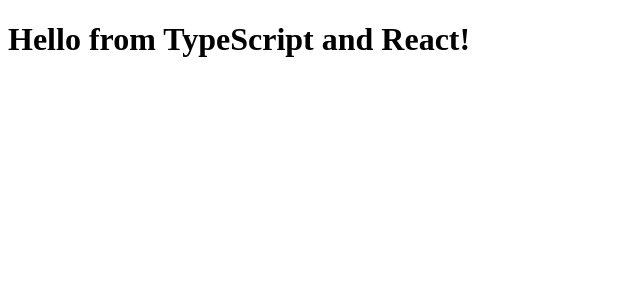
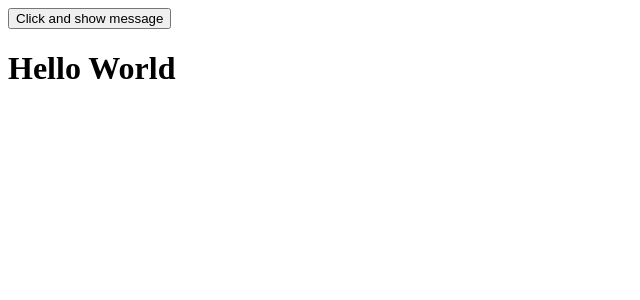
Before and after one commit to alicankahramaner/react-example, a React app: page / in a window 1280 px wide. Shown: the top 300 px of the page, without its empty margins (0-640 px from the left). Built offline with nearby package versions, Linux system fonts and the light colour scheme.

Commit message:
Redux structure implemented and example developed

```diff
--- a/package.json
+++ b/package.json
@@ -20,11 +20,14 @@
     "html-webpack-plugin": "^3.2.0",
     "react": "^16.7.0",
     "react-dom": "^16.7.0",
+    "react-redux": "^6.0.0",
+    "redux": "^4.0.1",
     "webpack": "^4.27.1",
-    "webpack-dev-server": "^3.1.10",
+    "webpack-dev-server": "^3.1.14",
     "webpack-merge": "^4.1.5"
   },
   "devDependencies": {
+    "@types/react-redux": "^6.0.12",
     "awesome-typescript-loader": "^5.2.1",
     "react-hot-loader": "^4.6.3",
     "source-map-loader": "^0.2.4",
--- a/src/Components/Hello.tsx
+++ b/src/Components/Hello.tsx
@@ -1,11 +1,36 @@
 import * as React from "react";
+import { connect } from "react-redux";
+import { iHelloProps } from "./iHello";
+import { sayHello } from "../State/Hello/actions";
 
-export interface HelloProps { compiler: string; framework: string; }
+class HelloComponent extends React.Component<iHelloProps, {}> {
+    messageShowButton(): any {
+        if (this.props.isMessageShow) {
+            return null;
+        }
 
-// 'HelloProps' describes the shape of props.
-// State is never set so we use the '{}' type.
-export class Hello extends React.Component<HelloProps, {}> {
+        return (
+            <button onClick={this.props.sayHello}>Click and show message</button>
+        );
+    }
+
     render() {
-        return <h1>Hello from {this.props.compiler} and {this.props.framework}!</h1>;
+        return (
+            <div>
+                {this.messageShowButton()}
+                <h1>{this.props.message}</h1>
+            </div>
+        );
     }
 }
+
+const mapStateToProps = (state: any) => ({
+    message: state.hello.message,
+    isMessageShow: state.hello.isMessageShow
+});
+
+const mapDispatchToProps = (dispatch: any) => ({
+    sayHello: () => { dispatch(sayHello()) }
+});
+
+export const Hello = connect(mapStateToProps, mapDispatchToProps)(HelloComponent)
--- /dev/null
+++ b/src/Components/iHello.ts
@@ -0,0 +1,5 @@
+import { iHello } from "../State/Hello/interface";
+
+export interface iHelloProps extends iHello {
+    sayHello: () => void;
+}
--- /dev/null
+++ b/src/State/Hello/actions.ts
@@ -0,0 +1,5 @@
+import { helloTypes } from "./types";
+
+export const sayHello = () => ({
+    type: helloTypes.sayHello
+});
--- /dev/null
+++ b/src/State/Hello/interface.ts
@@ -0,0 +1,4 @@
+export interface iHello {
+    message: string,
+    isMessageShow: boolean
+}
--- /dev/null
+++ b/src/State/Hello/reducer.ts
@@ -0,0 +1,20 @@
+import { iHello } from "./interface";
+import { helloState } from "./state";
+import { helloTypes } from "./types";
+
+const hello = (state: iHello = helloState, action: any) => {
+    switch (action.type) {
+        case helloTypes.sayHello:
+            return {
+                ...state,
+                message: 'Hello Redux',
+                isMessageShow: true
+            };
+        default:
+            return state;
+    }
+}
+
+export const helloReducers = {
+    hello
+};
--- /dev/null
+++ b/src/State/Hello/state.ts
@@ -0,0 +1,6 @@
+import { iHello } from "./interface";
+
+export const helloState: iHello = {
+    message: 'Hello World',
+    isMessageShow: false
+}
--- /dev/null
+++ b/src/State/Hello/types.ts
@@ -0,0 +1,3 @@
+export const helloTypes = {
+    sayHello: 'SAY_HELLO'
+}
--- /dev/null
+++ b/src/State/index.tsx
@@ -0,0 +1,4 @@
+import { createStore } from 'redux';
+import { reducers } from './reducer';
+
+export const store = createStore(reducers);
--- /dev/null
+++ b/src/State/reducer.tsx
@@ -0,0 +1,10 @@
+import { combineReducers } from 'redux';
+
+// Reducers
+import { helloReducers } from './Hello/reducer';
+
+const _reducers:any = {
+    ...helloReducers
+};
+
+export const reducers = combineReducers(_reducers)
--- a/src/index.tsx
+++ b/src/index.tsx
@@ -1,10 +1,15 @@
 import * as React from "react";
 import * as ReactDOM from "react-dom";
+import { Provider } from 'react-redux';
+import { store } from "./State";
 
+// Components
 import { Hello } from './Components/Hello';
 
 ReactDOM.render(
-    <Hello compiler="TypeScript" framework="React" />,
+    <Provider store={store}>
+        <Hello />
+    </Provider>,
     document.getElementById("app")
 );
 
```
Also changed, not shown: 1 other file (tests, documents, lock files or other folders).
